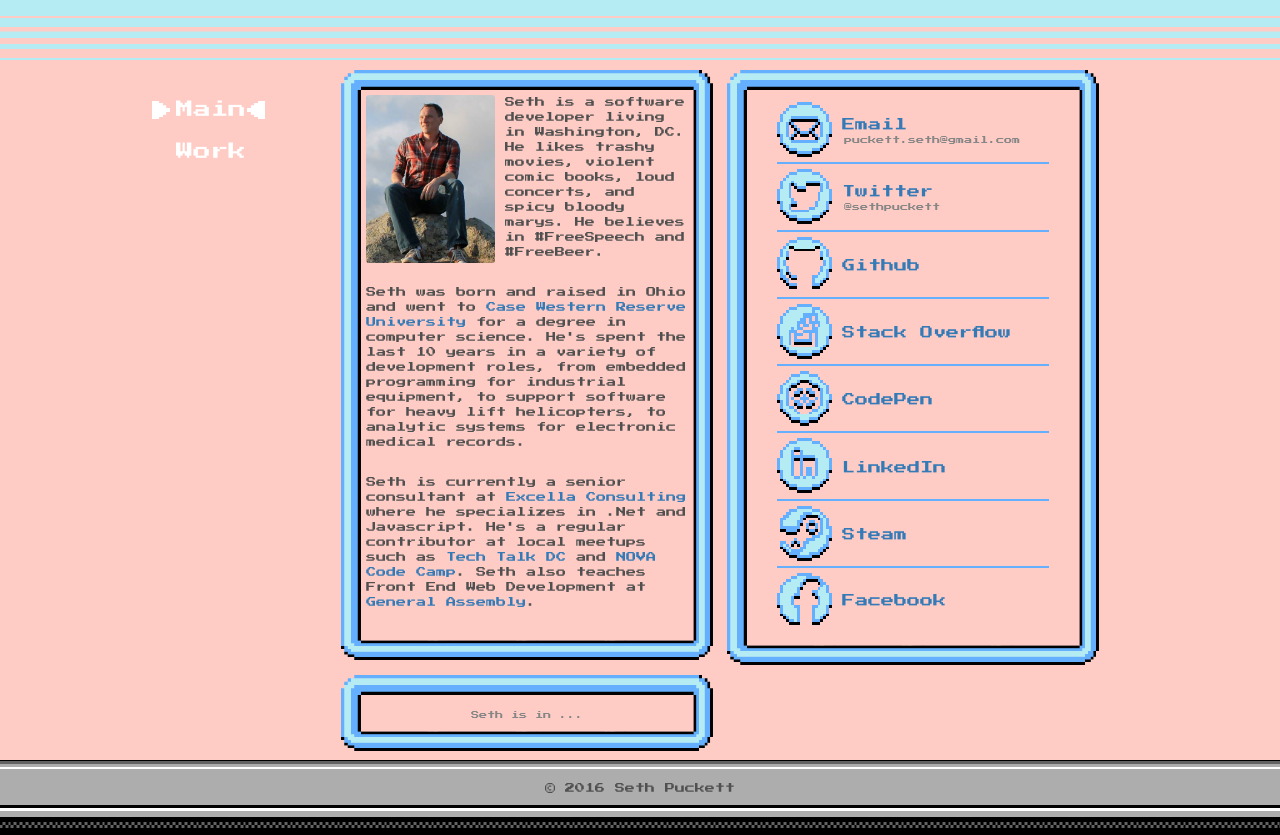
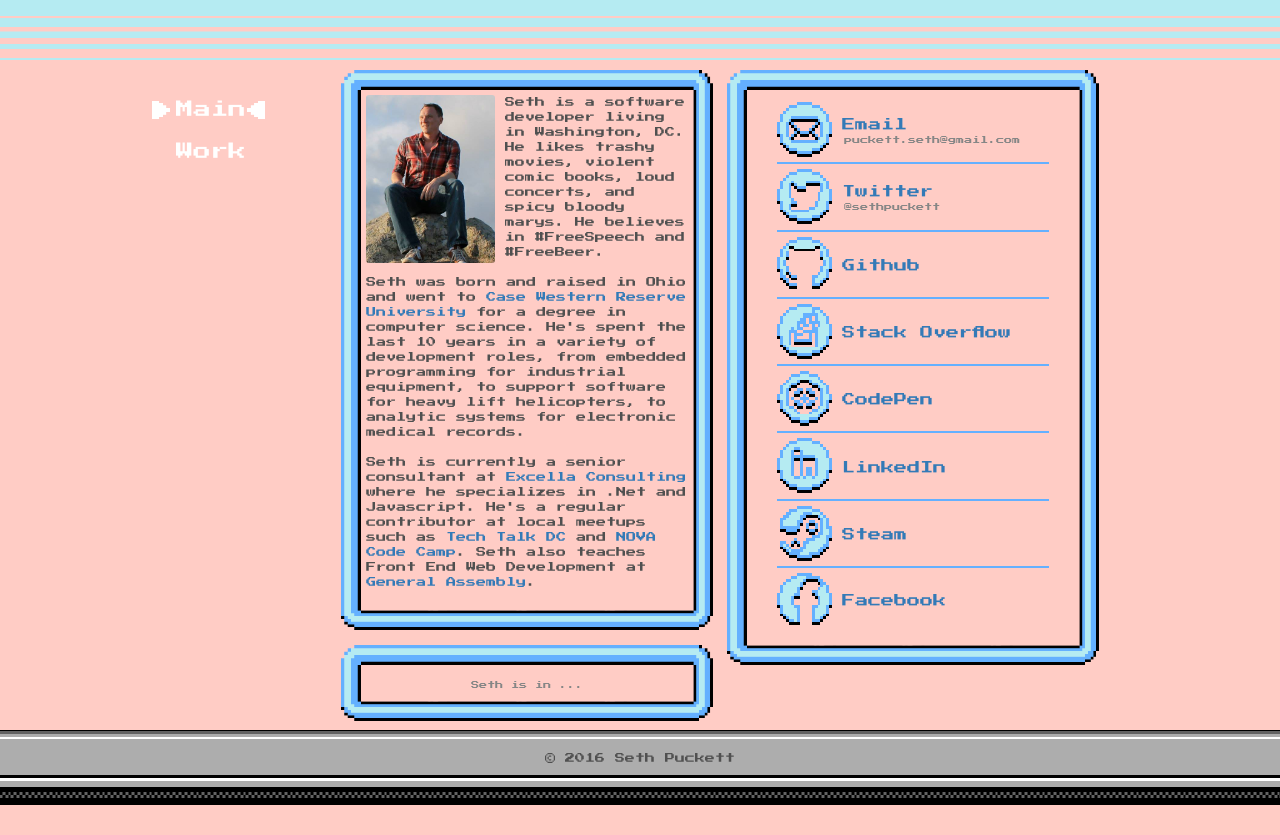
Before and after one commit to sethpuckett/personal-site, a plain HTML site: page index.html in a window 1280 px wide. After the commit the page ends 805 px from the top, so only its background shows below. Drawn offline with nearby package versions, Linux system fonts and the light colour scheme; a script that the page names is missing.

Commit message:
style updates

```diff
--- a/css/styles.css
+++ b/css/styles.css
@@ -234,7 +234,7 @@ footer {
 }
 
 #bio p {
-    margin-bottom: 25px;
+    margin-bottom: 15px;
 }
 
 
```
